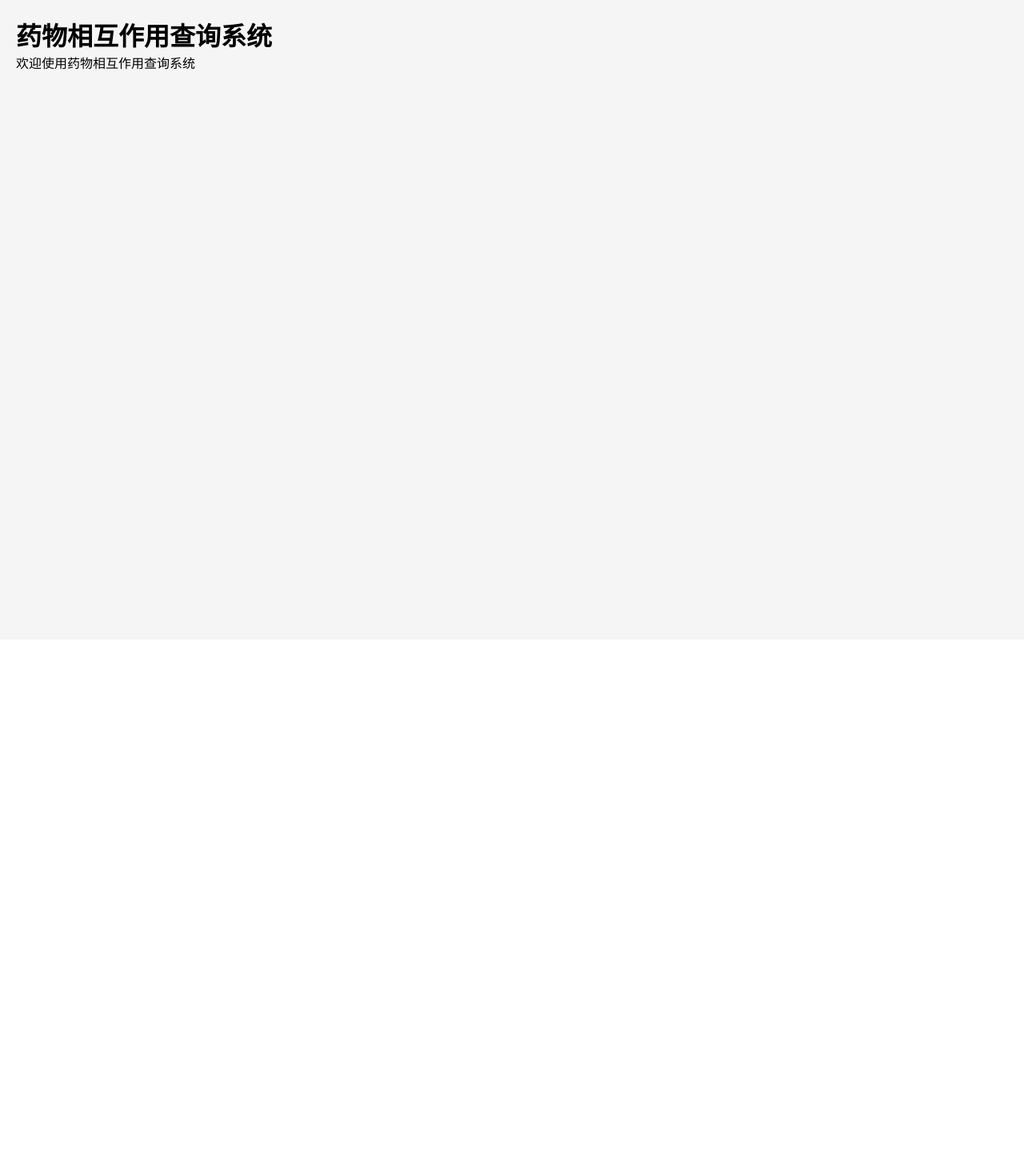
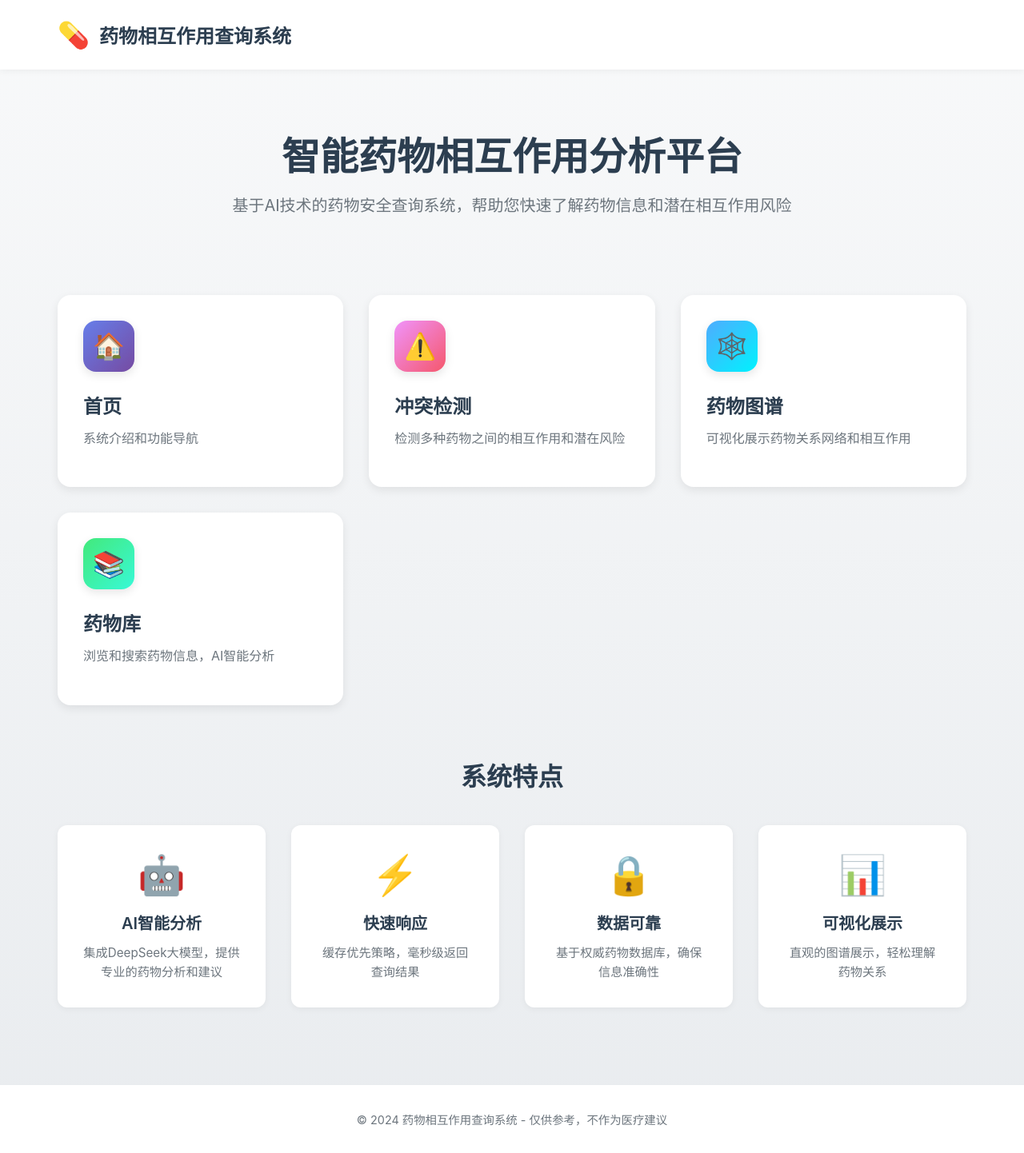
Before and after one commit to zhaojingnan040813/bishe-frontend, a Vue app: page / in a window 1280 px wide. Shown: the whole page at 80% size. Before the commit the page ends 800 px from the top, so only its background shows below. Built offline with nearby package versions, Linux system fonts and the light colour scheme.

Commit message:
通过提示词的指引，实现首页组件

```diff
--- a/src/views/HomeView.vue
+++ b/src/views/HomeView.vue
@@ -1,16 +1,357 @@
 <template>
   <div class="home-view">
-    <h1>药物相互作用查询系统</h1>
-    <p>欢迎使用药物相互作用查询系统</p>
+    <!-- 顶部导航栏 -->
+    <header class="header">
+      <div class="container">
+        <div class="logo">
+          <span class="logo-icon">💊</span>
+          <span class="logo-text">药物相互作用查询系统</span>
+        </div>
+      </div>
+    </header>
+
+    <!-- 主要内容区域 -->
+    <main class="main-content">
+      <div class="container">
+        <!-- 欢迎区域 -->
+        <section class="hero-section">
+          <h1 class="hero-title">智能药物相互作用分析平台</h1>
+          <p class="hero-subtitle">
+            基于AI技术的药物安全查询系统，帮助您快速了解药物信息和潜在相互作用风险
+          </p>
+        </section>
+
+        <!-- 功能卡片区域 -->
+        <section class="features-section">
+          <div class="feature-cards">
+            <div
+              v-for="feature in features"
+              :key="feature.path"
+              class="feature-card"
+              @click="navigateTo(feature.path)"
+            >
+              <div class="card-icon" :style="{ background: feature.color }">
+                {{ feature.icon }}
+              </div>
+              <h3 class="card-title">{{ feature.title }}</h3>
+              <p class="card-description">{{ feature.description }}</p>
+              <div class="card-arrow">→</div>
+            </div>
+          </div>
+        </section>
+
+        <!-- 系统特点 -->
+        <section class="highlights-section">
+          <h2 class="section-title">系统特点</h2>
+          <div class="highlights-grid">
+            <div v-for="highlight in highlights" :key="highlight.title" class="highlight-item">
+              <div class="highlight-icon">{{ highlight.icon }}</div>
+              <h4 class="highlight-title">{{ highlight.title }}</h4>
+              <p class="highlight-text">{{ highlight.text }}</p>
+            </div>
+          </div>
+        </section>
+      </div>
+    </main>
+
+    <!-- 页脚 -->
+    <footer class="footer">
+      <div class="container">
+        <p class="footer-text">© 2024 药物相互作用查询系统 - 仅供参考，不作为医疗建议</p>
+      </div>
+    </footer>
   </div>
 </template>
 
 <script setup lang="ts">
-// 首页组件 - 待实现
+import { useRouter } from 'vue-router'
+
+const router = useRouter()
+
+// 功能卡片数据
+const features = [
+  {
+    path: '/',
+    icon: '🏠',
+    title: '首页',
+    description: '系统介绍和功能导航',
+    color: 'linear-gradient(135deg, #667eea 0%, #764ba2 100%)'
+  },
+  {
+    path: '/conflict-detection',
+    icon: '⚠️',
+    title: '冲突检测',
+    description: '检测多种药物之间的相互作用和潜在风险',
+    color: 'linear-gradient(135deg, #f093fb 0%, #f5576c 100%)'
+  },
+  {
+    path: '/drug-graph',
+    icon: '🕸️',
+    title: '药物图谱',
+    description: '可视化展示药物关系网络和相互作用',
+    color: 'linear-gradient(135deg, #4facfe 0%, #00f2fe 100%)'
+  },
+  {
+    path: '/drug-database',
+    icon: '📚',
+    title: '药物库',
+    description: '浏览和搜索药物信息，AI智能分析',
+    color: 'linear-gradient(135deg, #43e97b 0%, #38f9d7 100%)'
+  }
+]
+
+// 系统特点数据
+const highlights = [
+  {
+    icon: '🤖',
+    title: 'AI智能分析',
+    text: '集成DeepSeek大模型，提供专业的药物分析和建议'
+  },
+  {
+    icon: '⚡',
+    title: '快速响应',
+    text: '缓存优先策略，毫秒级返回查询结果'
+  },
+  {
+    icon: '🔒',
+    title: '数据可靠',
+    text: '基于权威药物数据库，确保信息准确性'
+  },
+  {
+    icon: '📊',
+    title: '可视化展示',
+    text: '直观的图谱展示，轻松理解药物关系'
+  }
+]
+
+// 导航函数
+const navigateTo = (path: string) => {
+  router.push(path)
+}
 </script>
 
 <style scoped>
 .home-view {
-  padding: 20px;
+  min-height: 100vh;
+  display: flex;
+  flex-direction: column;
+  background: linear-gradient(to bottom, #f8f9fa 0%, #e9ecef 100%);
+}
+
+/* 头部样式 */
+.header {
+  background: white;
+  box-shadow: 0 2px 8px rgba(0, 0, 0, 0.05);
+  padding: 1.5rem 0;
+  position: sticky;
+  top: 0;
+  z-index: 100;
+}
+
+.container {
+  max-width: 1200px;
+  margin: 0 auto;
+  padding: 0 2rem;
+}
+
+.logo {
+  display: flex;
+  align-items: center;
+  gap: 0.75rem;
+}
+
+.logo-icon {
+  font-size: 2rem;
+}
+
+.logo-text {
+  font-size: 1.5rem;
+  font-weight: 600;
+  color: #2c3e50;
+}
+
+/* 主要内容 */
+.main-content {
+  flex: 1;
+  padding: 3rem 0;
+}
+
+/* 欢迎区域 */
+.hero-section {
+  text-align: center;
+  margin-bottom: 4rem;
+  padding: 2rem 0;
+}
+
+.hero-title {
+  font-size: 3rem;
+  font-weight: 700;
+  color: #2c3e50;
+  margin-bottom: 1rem;
+  line-height: 1.2;
+}
+
+.hero-subtitle {
+  font-size: 1.25rem;
+  color: #6c757d;
+  max-width: 700px;
+  margin: 0 auto;
+  line-height: 1.6;
+}
+
+/* 功能卡片区域 */
+.features-section {
+  margin-bottom: 4rem;
+}
+
+.feature-cards {
+  display: grid;
+  grid-template-columns: repeat(auto-fit, minmax(280px, 1fr));
+  gap: 2rem;
+}
+
+.feature-card {
+  background: white;
+  border-radius: 16px;
+  padding: 2rem;
+  box-shadow: 0 4px 12px rgba(0, 0, 0, 0.08);
+  transition: all 0.3s ease;
+  cursor: pointer;
+  position: relative;
+  overflow: hidden;
+}
+
+.feature-card:hover {
+  transform: translateY(-8px);
+  box-shadow: 0 12px 24px rgba(0, 0, 0, 0.15);
+}
+
+.card-icon {
+  width: 64px;
+  height: 64px;
+  border-radius: 16px;
+  display: flex;
+  align-items: center;
+  justify-content: center;
+  font-size: 2rem;
+  margin-bottom: 1.5rem;
+  box-shadow: 0 4px 12px rgba(0, 0, 0, 0.1);
+}
+
+.card-title {
+  font-size: 1.5rem;
+  font-weight: 600;
+  color: #2c3e50;
+  margin-bottom: 0.75rem;
+}
+
+.card-description {
+  font-size: 1rem;
+  color: #6c757d;
+  line-height: 1.6;
+  margin-bottom: 1rem;
+}
+
+.card-arrow {
+  position: absolute;
+  bottom: 1.5rem;
+  right: 1.5rem;
+  font-size: 1.5rem;
+  color: #667eea;
+  opacity: 0;
+  transform: translateX(-10px);
+  transition: all 0.3s ease;
+}
+
+.feature-card:hover .card-arrow {
+  opacity: 1;
+  transform: translateX(0);
+}
+
+/* 系统特点区域 */
+.highlights-section {
+  margin-bottom: 3rem;
+}
+
+.section-title {
+  font-size: 2rem;
+  font-weight: 600;
+  color: #2c3e50;
+  text-align: center;
+  margin-bottom: 2.5rem;
+}
+
+.highlights-grid {
+  display: grid;
+  grid-template-columns: repeat(auto-fit, minmax(250px, 1fr));
+  gap: 2rem;
+}
+
+.highlight-item {
+  background: white;
+  border-radius: 12px;
+  padding: 2rem;
+  text-align: center;
+  box-shadow: 0 2px 8px rgba(0, 0, 0, 0.05);
+  transition: all 0.3s ease;
+}
+
+.highlight-item:hover {
+  box-shadow: 0 4px 16px rgba(0, 0, 0, 0.1);
+}
+
+.highlight-icon {
+  font-size: 3rem;
+  margin-bottom: 1rem;
+}
+
+.highlight-title {
+  font-size: 1.25rem;
+  font-weight: 600;
+  color: #2c3e50;
+  margin-bottom: 0.75rem;
+}
+
+.highlight-text {
+  font-size: 0.95rem;
+  color: #6c757d;
+  line-height: 1.6;
+}
+
+/* 页脚 */
+.footer {
+  background: white;
+  border-top: 1px solid #e9ecef;
+  padding: 2rem 0;
+  margin-top: auto;
+}
+
+.footer-text {
+  text-align: center;
+  color: #6c757d;
+  font-size: 0.9rem;
+}
+
+/* 响应式设计 */
+@media (max-width: 768px) {
+  .hero-title {
+    font-size: 2rem;
+  }
+
+  .hero-subtitle {
+    font-size: 1rem;
+  }
+
+  .feature-cards {
+    grid-template-columns: 1fr;
+  }
+
+  .highlights-grid {
+    grid-template-columns: 1fr;
+  }
+
+  .container {
+    padding: 0 1rem;
+  }
 }
 </style>
```
